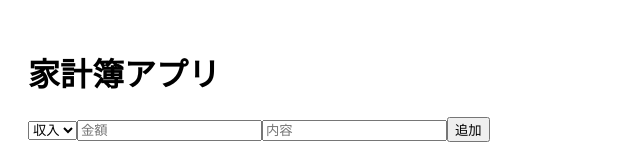
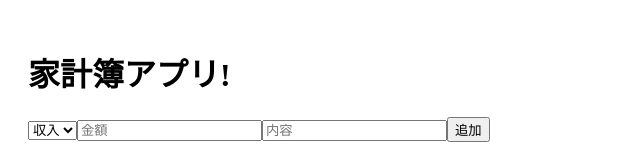
Before and after one commit to yosimutu-tech/kakeibo-app, a Next.js app: page / in a window 1280 px wide. Shown: the top 160 px of the page, without its empty margins (0-640 px from the left). Built offline with nearby package versions, Linux system fonts and the light colour scheme.

Commit message:
Update heading text in page component

```diff
--- a/app/page.tsx
+++ b/app/page.tsx
@@ -29,7 +29,7 @@ export default function Home() {
 
   return (
     <div style={{ padding: 20 }}>
-      <h1>家計簿アプリ</h1>
+      <h1>家計簿アプリ!</h1>
 
       <select value={type} onChange={(e) => setType(e.target.value)}>
         <option value="income">収入</option>
```
